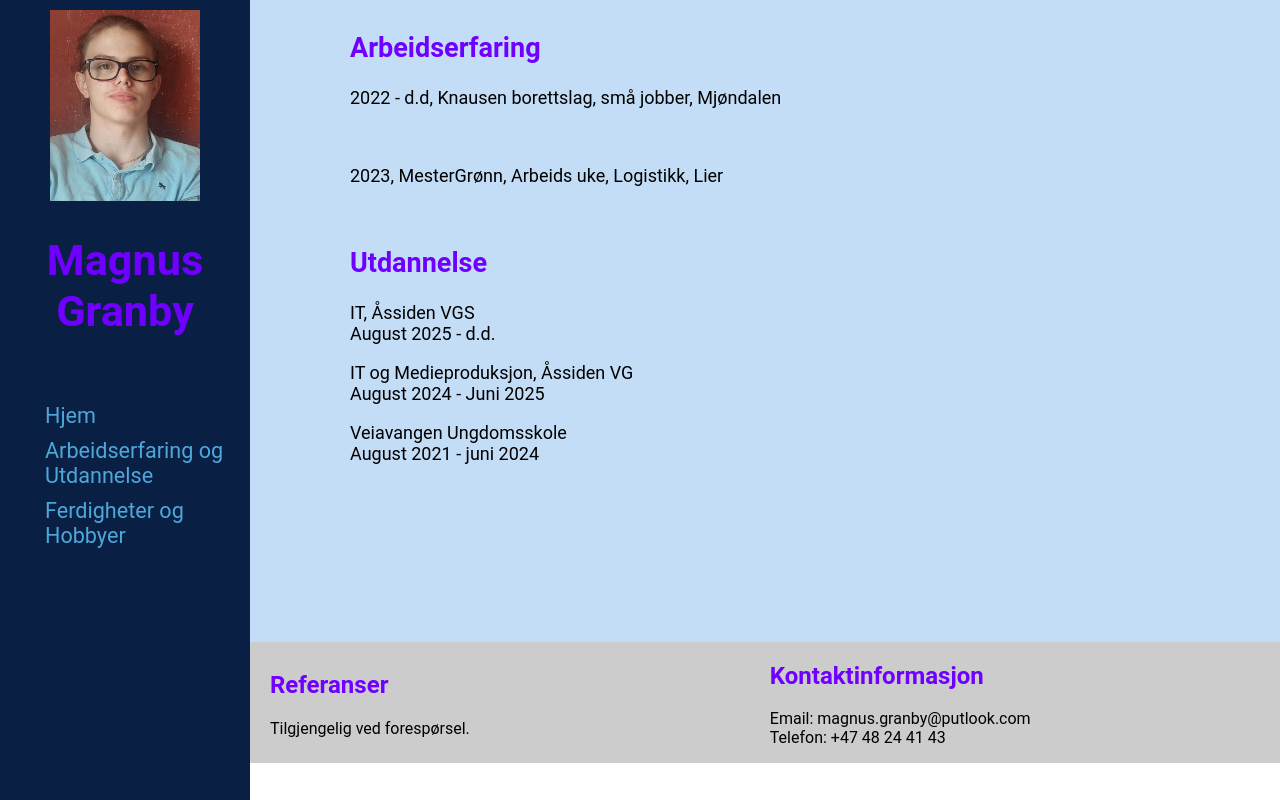
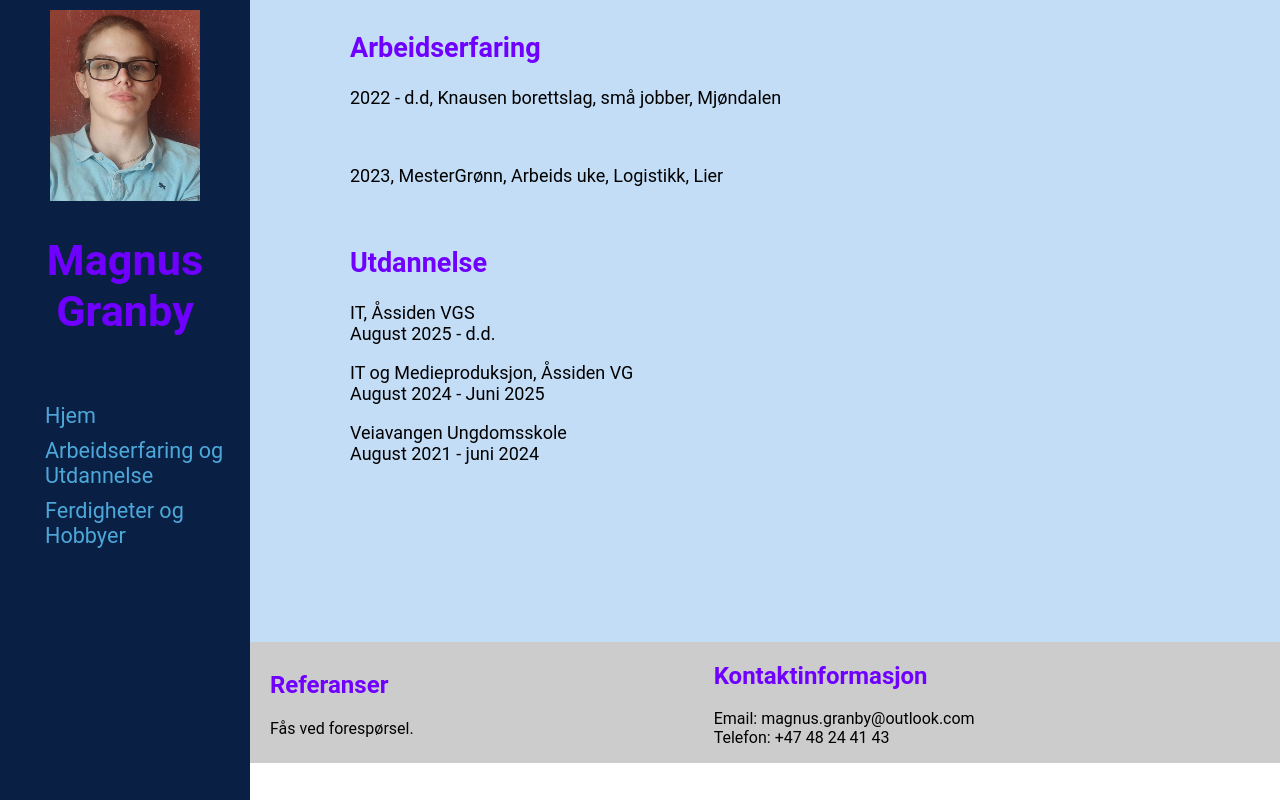
Before and after one commit to MagnusGranby/CV, a plain HTML site: page arb-utd.html in a window 1280 px wide. Drawn offline with Linux system fonts and the light colour scheme.

Commit message:
second two

```diff
--- a/arb-utd.html
+++ b/arb-utd.html
@@ -47,12 +47,12 @@
 
     <div class="ref">
         <h2>Referanser</h2>
-        <p>Tilgjengelig ved forespørsel.</p>
+        <p>Fås ved forespørsel.</p>
     </div>
 
     <div class="con">
         <h2>Kontaktinformasjon</h2>
-        <p>Email: magnus.granby@putlook.com <br>
+        <p>Email: magnus.granby@outlook.com <br>
         Telefon: +47 48 24 41 43</p>
     </div>
 
```
Also changed, not shown: ferd-hob.html (+2 -2 lines), index.html (+2 -2 lines).
